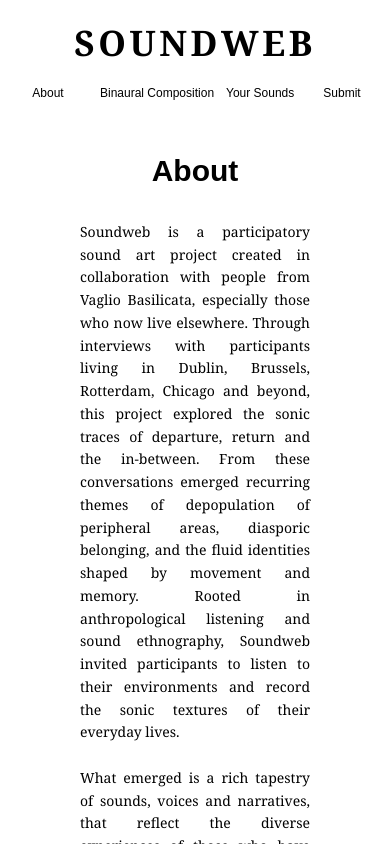
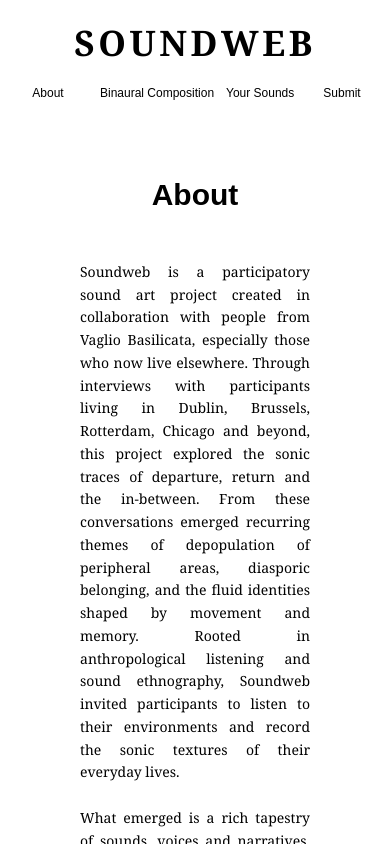
Before and after one commit to alexcode15/soundweb, a Next.js app: page /about in a window 390 px wide. Built offline with nearby package versions, Linux system fonts and the light colour scheme.

Commit message:
Set mobile spacing in About overlay to moderate values

```diff
--- a/src/app/about/page.tsx
+++ b/src/app/about/page.tsx
@@ -55,15 +55,15 @@ export default function About() {
       </div>
     </header>
   <div className="max-w-2xl w-full relative mx-auto mt-8 px-20 mb-24">
-  <h2 className="text-3xl font-bold mt-10 mb-8 text-center md:mt-24 md:mb-24">About</h2>
-  <p className="text-sm leading-relaxed text-black mb-8 text-justify font-serif md:text-base md:mb-16">
+  <h2 className="text-3xl font-bold mt-16 mb-12 text-center md:mt-24 md:mb-24">About</h2>
+  <p className="text-sm leading-relaxed text-black mb-12 text-justify font-serif md:text-base md:mb-16">
           Soundweb is a participatory sound art project created in collaboration with people from Vaglio Basilicata, especially those who now live elsewhere.
           Through interviews with participants living in Dublin, Brussels, Rotterdam, Chicago and beyond, this project explored the sonic traces of departure, return and the in-between. From these conversations emerged recurring themes of depopulation of peripheral areas, diasporic belonging, and the fluid identities shaped by movement and memory. Rooted in anthropological listening and sound ethnography, Soundweb invited participants to listen to their environments and record the sonic textures of their everyday lives.<br/><br/>
           What emerged is a rich tapestry of sounds, voices and narratives, that reflect the diverse experiences of those who have never really left. The project delves into the power of sound as a medium for connection, memory and identity.<br/><br/>
           The Soundweb project was created by Alessandra Indino, in collaboration with the community of Vaglio Basilicata. Supported by la Clinica dei Paesi and Luoghi d&#39;ARTIfizio.
         </p>
   <hr className="my-12 border-gray-300" />
-  <p className="text-gray-500 italic text-sm leading-relaxed text-justify font-serif italic mb-24 md:text-base md:mb-0">
+  <p className="text-gray-500 italic text-sm leading-relaxed text-justify font-serif italic mb-16 md:text-base md:mb-0">
           Soundweb è un progetto di arte sonora partecipativa, realizzato in collaborazione con persone originarie di Vaglio Basilicata, oggi sparse in diverse parti del mondo.
           Attraverso interviste a distanza con partecipanti che vivono a Dublino, Bruxelles, Rotterdam, Chicago e altrove, il progetto esplora le tracce sonore della partenza, del ritorno e del liminale. Dai racconti, sono emersi temi ricorrenti quali l&#39;appartenenza diasporica, le identità fluide costruite tra pi&#39;ù luoghi e la complessa idea di casa. Radicato nell&#39;ascolto antropologico e nell&#39;etnografia sonora, Soundweb invita i partecipanti ad ascoltare, registrare e raccontarsi attraverso le texture sonore della vita quotidiana.<br/><br/>
             Ne è emerso un ritratto acustico collettivo di Vaglio, uno spazio ibrido tra vicinanza e distanza, ricco di suoni, voci e narrazioni che riflettono le esperienze di chi, in fondo, non se n&#39;è mai davvero andato.
```
